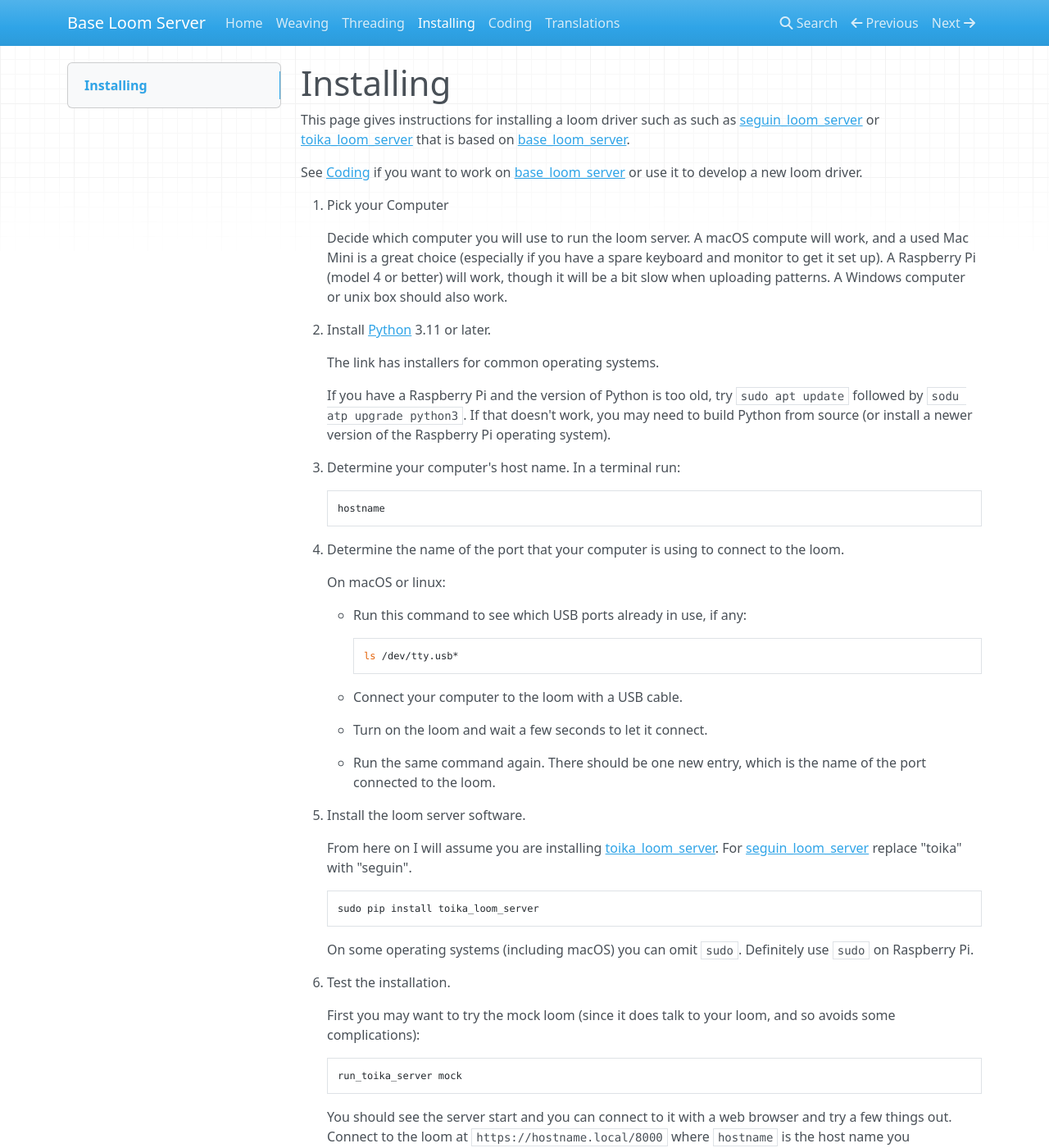
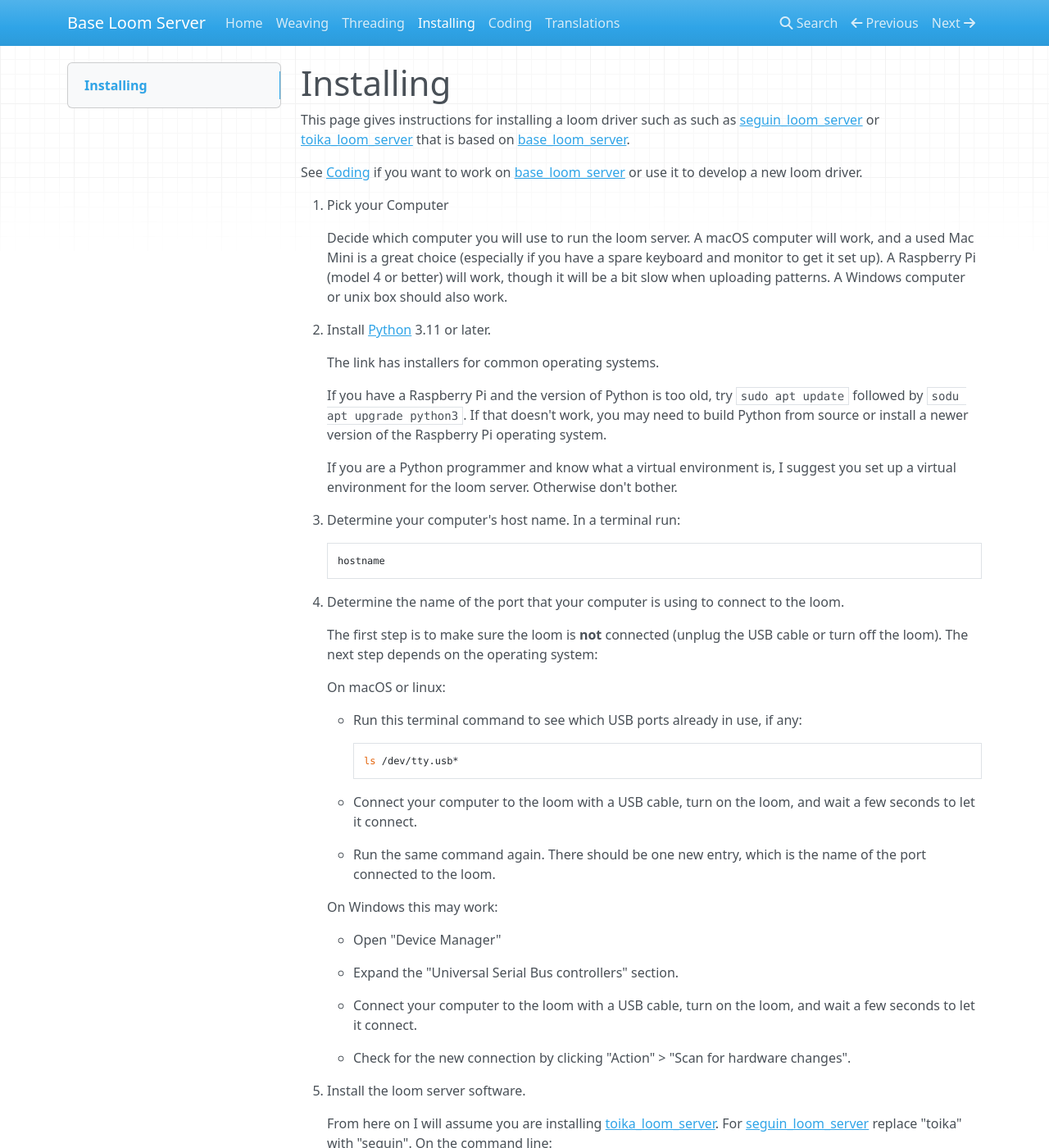
Before and after one commit to r-owen/base_loom_server, an MkDocs documentation site: the page built from docs/installing.md, in a window 1280 px wide and 1400 px high. Shown: the whole window at 82% size. Built offline with MkDocs 1.6.1, drawn with Linux system fonts in a browser that asks for light colours; nearby versions of some CDN libraries; some of the changed text lies outside the part shown.

Commit message:
Improve installation instructions for Windows

```diff
--- a/docs/installing.md
+++ b/docs/installing.md
@@ -10,7 +10,7 @@ See [Coding](coding.md) if you want to work on [base_loom_server](https://pypi.o
 1. Pick your Computer
 
     Decide which computer you will use to run the loom server.
-    A macOS compute will work, and a used Mac Mini is a great choice (especially if you have a spare keyboard and monitor to get it set up).
+    A macOS computer will work, and a used Mac Mini is a great choice (especially if you have a spare keyboard and monitor to get it set up).
     A Raspberry Pi (model 4 or better) will work, though it will be a bit slow when uploading patterns.
     A Windows computer or unix box should also work.
 
@@ -19,9 +19,13 @@ See [Coding](coding.md) if you want to work on [base_loom_server](https://pypi.o
     The link has installers for common operating systems.
 
     If you have a Raspberry Pi and the version of Python is too old,
-    try `sudo apt update` followed by `sodu atp upgrade python3`.
+    try `sudo apt update` followed by `sodu apt upgrade python3`.
     If that doesn't work, you may need to build Python from source
-    (or install a newer version of the Raspberry Pi operating system).
+    or install a newer version of the Raspberry Pi operating system.
+
+    If you are a Python programmer and know what a virtual environment is,
+    I suggest you set up a virtual environment for the loom server.
+    Otherwise don't bother.
 
 3. Determine your computer's host name. In a terminal run:
 
@@ -29,38 +33,73 @@ See [Coding](coding.md) if you want to work on [base_loom_server](https://pypi.o
 
 4. Determine the name of the port that your computer is using to connect to the loom.
 
+    The first step is to make sure the loom is **not** connected (unplug the USB cable or turn off the loom).
+    The next step depends on the operating system:
+
     On macOS or linux:
 
-    * Run this command to see which USB ports already in use, if any:
+    * Run this terminal command to see which USB ports already in use, if any:
 
             ls /dev/tty.usb*
 
-    * Connect your computer to the loom with a USB cable.
-
-    * Turn on the loom and wait a few seconds to let it connect.
+    * Connect your computer to the loom with a USB cable, turn on the loom, and wait a few seconds to let it connect.
 
     * Run the same command again. There should be one new entry,
       which is the name of the port connected to the loom.
 
+    On Windows this may work:
+
+    * Open "Device Manager"
+
+    * Expand the "Universal Serial Bus controllers" section.
+
+    * Connect your computer to the loom with a USB cable, turn on the loom, and wait a few seconds to let it connect.
+
+    * Check for the new connection by clicking "Action" > "Scan for hardware changes".
+
 3. Install the loom server software.
 
-    From here on I will assume you are installing [toika_loom_server](https://pypi.org/project/toika-loom-server/). For [seguin_loom_server](https://pypi.org/project/seguin-loom-server/) replace "toika" with "seguin".
+    From here on I will assume you are installing [toika_loom_server](https://pypi.org/project/toika-loom-server/).
+    For [seguin_loom_server](https://pypi.org/project/seguin-loom-server/) replace "toika" with "seguin".
+    On the command line:
 
-        sudo pip install toika_loom_server
+        python -m pip install toika_loom_server
 
-    On some operating systems (including macOS) you can omit `sudo`.
-    Definitely use `sudo` on Raspberry Pi.
+    Use `sudo` on Raspberry Pi to avoid having to hunt for the loom server executable in `~/.local/bin`:
+
+        sudo python -m pip install toika_loom_server
+
 
 4. Test the installation.
 
-    First you may want to try the mock loom (since it does talk to your loom, and so avoids some complications):
+    Start with the mock loom (since it does not talk to your loom, and so avoids some complications).
+    In a terminal:
 
         run_toika_server mock
 
     You should see the server start and you can connect to it with a web browser and try a few things out.
     Connect to the loom at `https://hostname.local/8000` where `hostname` is the host name you determined above
-    (if the hostname ends with ".local", don't duplicate that).
+    (if the hostname ends with ".local", *don't* duplicate that).
 
-    To control the real loom, specify the name of the USB port you found above:
+    If `run_toika_server` is not found, the next step is to find out where pip installed it, and include the path as a prefix to the command:
+
+    * On Raspberry Pi: if you did not install with `sudo` then it is probably in `~/.local/bin`:
+
+        ~/.local/bin/run_toika_server mock
+
+    * On Windows pip apparently installs executables in the Scripts sub-folder of the Python installation.
+      To find Python you can try this command:
+
+        where python
+
+    or this:
+
+        python -c "import os, sys; print(os.path.dirname(sys.executable))"
+
+    Then look inside the Scripts subfolder of the reported path. The result may be something like this:
+
+        C:\Python312\Scripts\run_toika_server mock
+
+    To control the real loom, specify the name of the USB port you found above (prefixing the run command with any necessary path prefix):
 
         run_toika_server usb_port_name
```
